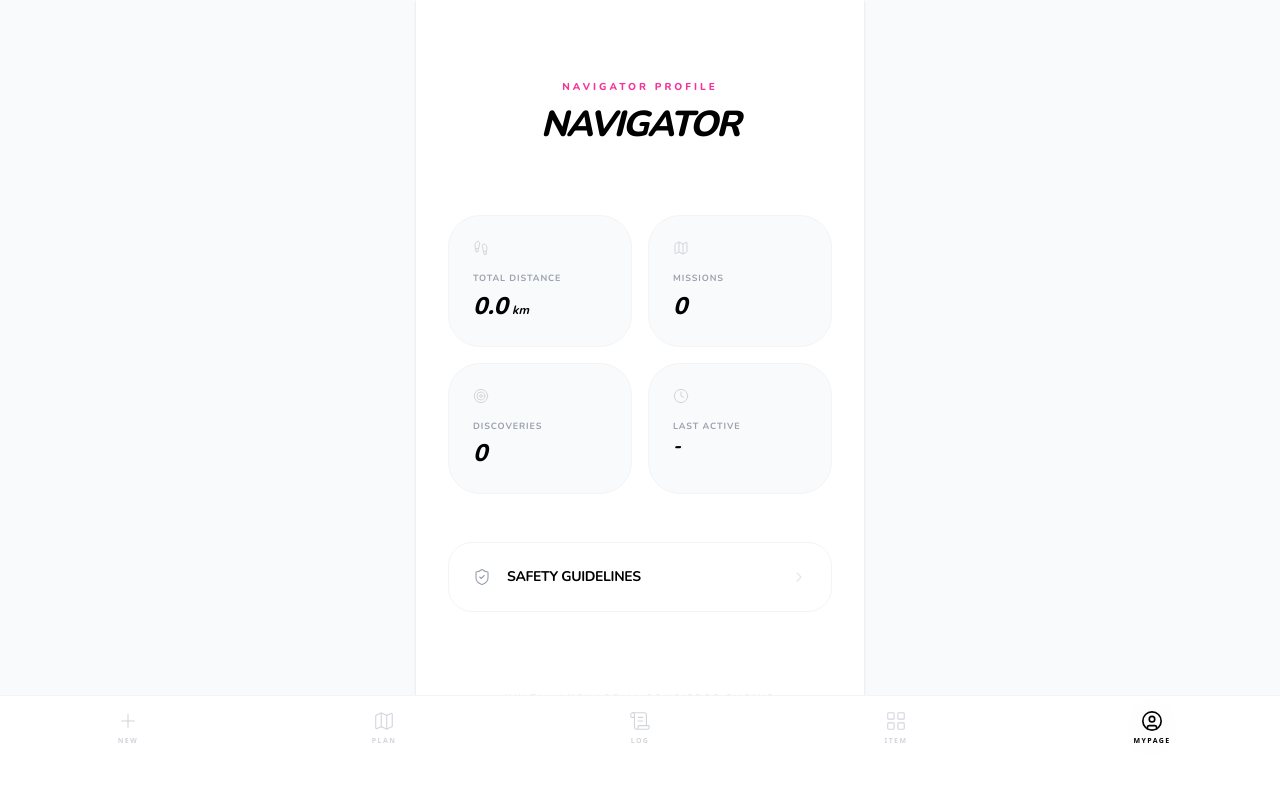
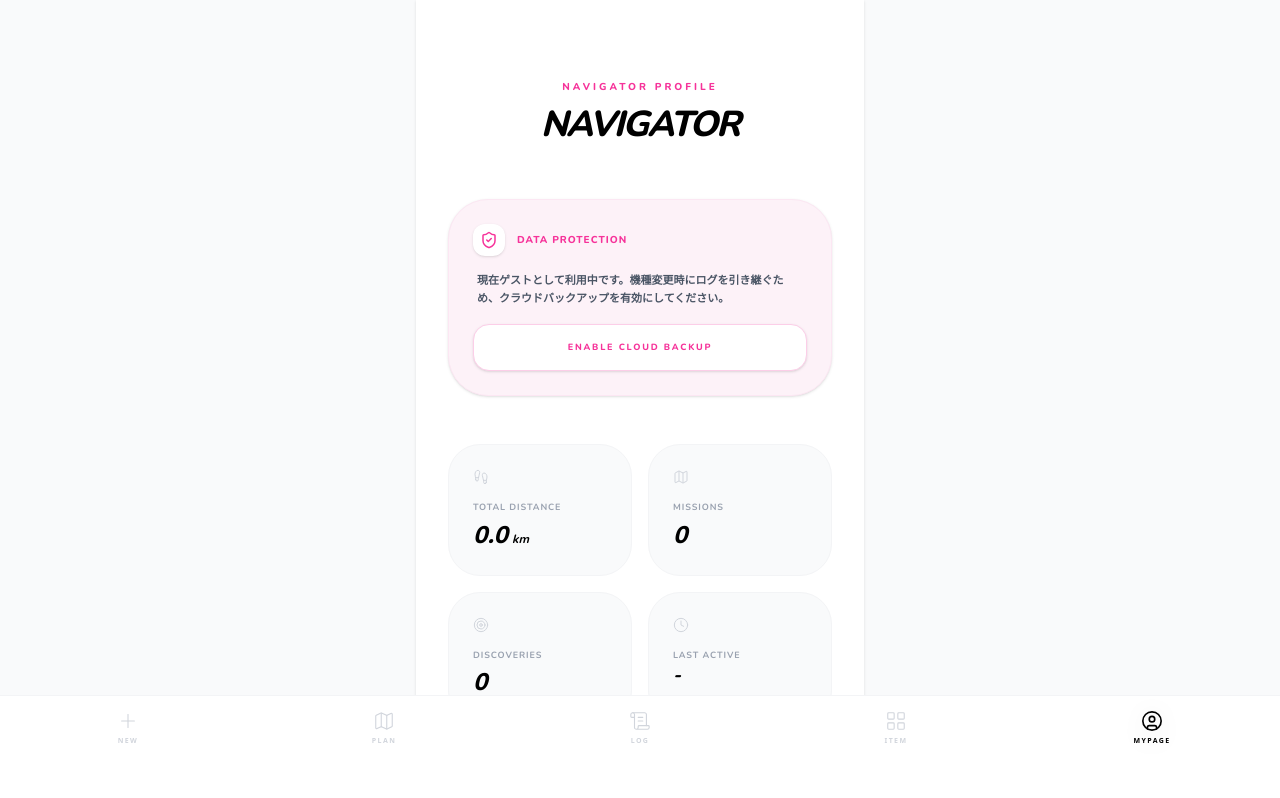
Before and after one commit to kx-00000000/quest-app, a Next.js app in the folder quest/: page /profile in a window 1280 px wide. Shown: the top 798 px of the page. Built offline with nearby package versions, Linux system fonts and the light colour scheme.

Commit message:
02110324

```diff
--- a/quest/src/app/(main)/profile/page.tsx
+++ b/quest/src/app/(main)/profile/page.tsx
@@ -2,7 +2,7 @@
 
 import { useEffect, useState } from "react";
 import { getPlans } from "@/lib/storage";
-import { Footprints, Map as MapIcon, Target, Clock, ShieldCheck, ChevronRight, Check, X } from "lucide-react";
+import { Footprints, Map as MapIcon, Target, Clock, ShieldCheck, ChevronRight, Check, X, cloudUpload } from "lucide-react";
 import { useRouter } from "next/navigation";
 
 export default function MyPage() {
@@ -14,13 +14,14 @@ export default function MyPage() {
         lastActive: "-"
     });
 
-    // ニックネーム管理用のステート
     const [nickname, setNickname] = useState("Navigator");
     const [isEditing, setIsEditing] = useState(false);
     const [tempName, setTempName] = useState("");
 
+    // ★ ログイン状態の管理（現状はfalse固定。後にSupabaseのセッション確認に変更）
+    const [isLoggedIn, setIsLoggedIn] = useState(false);
+
     useEffect(() => {
-        // 保存されたニックネームをロード
         const savedName = localStorage.getItem("user_nickname");
         if (savedName) setNickname(savedName);
 
@@ -51,14 +52,9 @@ export default function MyPage() {
         });
     }, []);
 
-    const handleStartEdit = () => {
-        setTempName(nickname);
-        setIsEditing(true);
-    };
-
     const handleSaveNickname = () => {
         const trimmed = tempName.trim();
-        const finalName = trimmed || "Navigator"; // 空入力時はデフォルトに戻す
+        const finalName = trimmed || "Navigator";
         setNickname(finalName);
         localStorage.setItem("user_nickname", finalName);
         setIsEditing(false);
@@ -67,10 +63,9 @@ export default function MyPage() {
     return (
         <div className="min-h-screen bg-white text-black p-8 font-sans pb-32">
 
-            {/* ヘッダーセクション：ニックネーム編集機能 */}
-            <header className="pt-12 mb-12 text-center min-h-[120px] flex flex-col justify-center">
+            {/* ヘッダーセクション */}
+            <header className="pt-12 mb-8 text-center min-h-[120px] flex flex-col justify-center">
                 <p className="text-[10px] font-black text-pink-500 uppercase tracking-[0.3em] mb-3">Navigator Profile</p>
-
                 {isEditing ? (
                     <div className="flex flex-col items-center gap-4 animate-in fade-in duration-300">
                         <input
@@ -92,10 +87,7 @@ export default function MyPage() {
                         </div>
                     </div>
                 ) : (
-                    <div
-                        onClick={handleStartEdit}
-                        className="group cursor-pointer flex flex-col items-center"
-                    >
+                    <div onClick={() => { setTempName(nickname); setIsEditing(true); }} className="group cursor-pointer">
                         <h1 className="text-4xl font-black italic uppercase tracking-tighter leading-none group-hover:text-pink-500 transition-colors">
                             {nickname}
                         </h1>
@@ -106,7 +98,28 @@ export default function MyPage() {
                 )}
             </header>
 
-            {/* 統計：統計グリッドはそのまま維持 */}
+            {/* ★ バックアップ促進バナー：ゲストユーザーにのみ表示 */}
+            {!isLoggedIn && (
+                <div className="mb-12 p-6 bg-pink-50 rounded-[2.5rem] border border-pink-100 flex flex-col gap-4 shadow-sm animate-in slide-in-from-top duration-500">
+                    <div className="flex items-center gap-3">
+                        <div className="w-8 h-8 bg-white rounded-xl flex items-center justify-center shadow-sm">
+                            <ShieldCheck size={18} className="text-pink-500" />
+                        </div>
+                        <h3 className="text-[10px] font-black text-pink-500 uppercase tracking-widest">Data Protection</h3>
+                    </div>
+                    <p className="text-[11px] font-bold text-gray-600 leading-relaxed px-1">
+                        現在ゲストとして利用中です。機種変更時にログを引き継ぐため、クラウドバックアップを有効にしてください。
+                    </p>
+                    <button
+                        onClick={() => router.push('/auth')}
+                        className="w-full py-4 bg-white border border-pink-200 text-pink-500 rounded-2xl font-black text-[9px] uppercase tracking-[0.2em] shadow-sm active:scale-95 transition-all"
+                    >
+                        Enable Cloud Backup
+                    </button>
+                </div>
+            )}
+
+            {/* 統計グリッド */}
             <div className="grid grid-cols-2 gap-4 mb-12">
                 <div className="bg-gray-50 p-6 rounded-[2rem] border border-gray-100">
                     <Footprints size={16} className="text-gray-300 mb-4" strokeWidth={1.5} />
@@ -118,6 +131,7 @@ export default function MyPage() {
                     <p className="text-[9px] font-bold text-gray-400 uppercase tracking-widest mb-1">Missions</p>
                     <p className="text-2xl font-black italic">{stats.totalMissions}</p>
                 </div>
+                {/* ... 他のステータス項目はそのまま ... */}
                 <div className="bg-gray-50 p-6 rounded-[2rem] border border-gray-100">
                     <Target size={16} className="text-gray-300 mb-4" strokeWidth={1.5} />
                     <p className="text-[9px] font-bold text-gray-400 uppercase tracking-widest mb-1">Discoveries</p>
```
